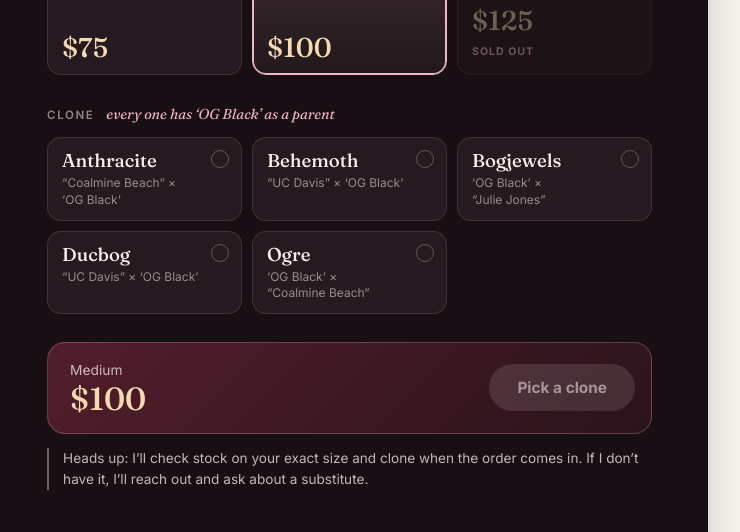
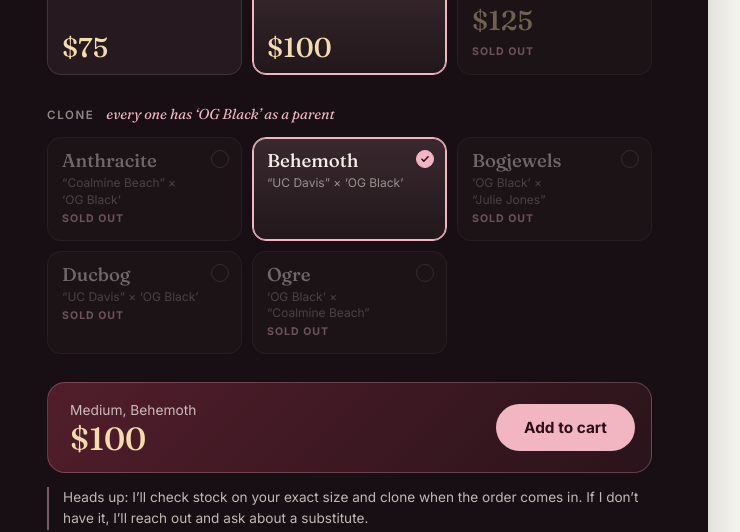
Before and after one commit to willratcliff/carnivorous-plant-list, a plain HTML site: page index.html in a window 1280 px wide. Shown: the part 1426-1958 px from the top of the page, 540-1280 px from the left. Drawn offline with Linux system fonts and the light colour scheme.

Commit message:
ceph sold out

```diff
--- a/index.html
+++ b/index.html
@@ -857,6 +857,11 @@
 
         state.size = sizes.filter(function (s) { return s.label === ceph.defaultSize && !s.soldOut; })[0] ||
                      sizes.filter(function (s) { return !s.soldOut; })[0] || null;
+        // Preselect a clone: ceph.defaultClone if it's in stock, else the only in-stock clone.
+        var openClones = clones.filter(function (c) { return !c.soldOut; });
+        var defClone = openClones.filter(function (c) { return c.name === ceph.defaultClone; })[0] ||
+                       (openClones.length === 1 ? openClones[0] : null);
+        if (defClone) state.clone = defClone.name;
         paint();
 
         addBtn.addEventListener('click', function () {
--- a/plants.js
+++ b/plants.js
@@ -55,11 +55,11 @@ const plants = [
     ],
     defaultSize: "Medium",
     clones: [
-      { name: "Anthracite", parents: "“Coalmine Beach” × ‘OG Black’" },
+      { name: "Anthracite", parents: "“Coalmine Beach” × ‘OG Black’", soldOut: true },
       { name: "Behemoth",   parents: "“UC Davis” × ‘OG Black’" },
-      { name: "Bogjewels",  parents: "‘OG Black’ × “Julie Jones”" },
-      { name: "Ducbog",     parents: "“UC Davis” × ‘OG Black’" },
-      { name: "Ogre",       parents: "‘OG Black’ × “Coalmine Beach”" },
+      { name: "Bogjewels",  parents: "‘OG Black’ × “Julie Jones”", soldOut: true },
+      { name: "Ducbog",     parents: "“UC Davis” × ‘OG Black’", soldOut: true },
+      { name: "Ogre",       parents: "‘OG Black’ × “Coalmine Beach”", soldOut: true },
     ],
     // mixes: buyer picks a potting mix, e.g. [{ name: "Rockwool", note: "my pick" }, { name: "Peat/sand" }].
     // Empty [] hides the picker (Nov 8 2026: low stock, Will picks the best plant).
```
Also changed, not shown: 4 other files.
